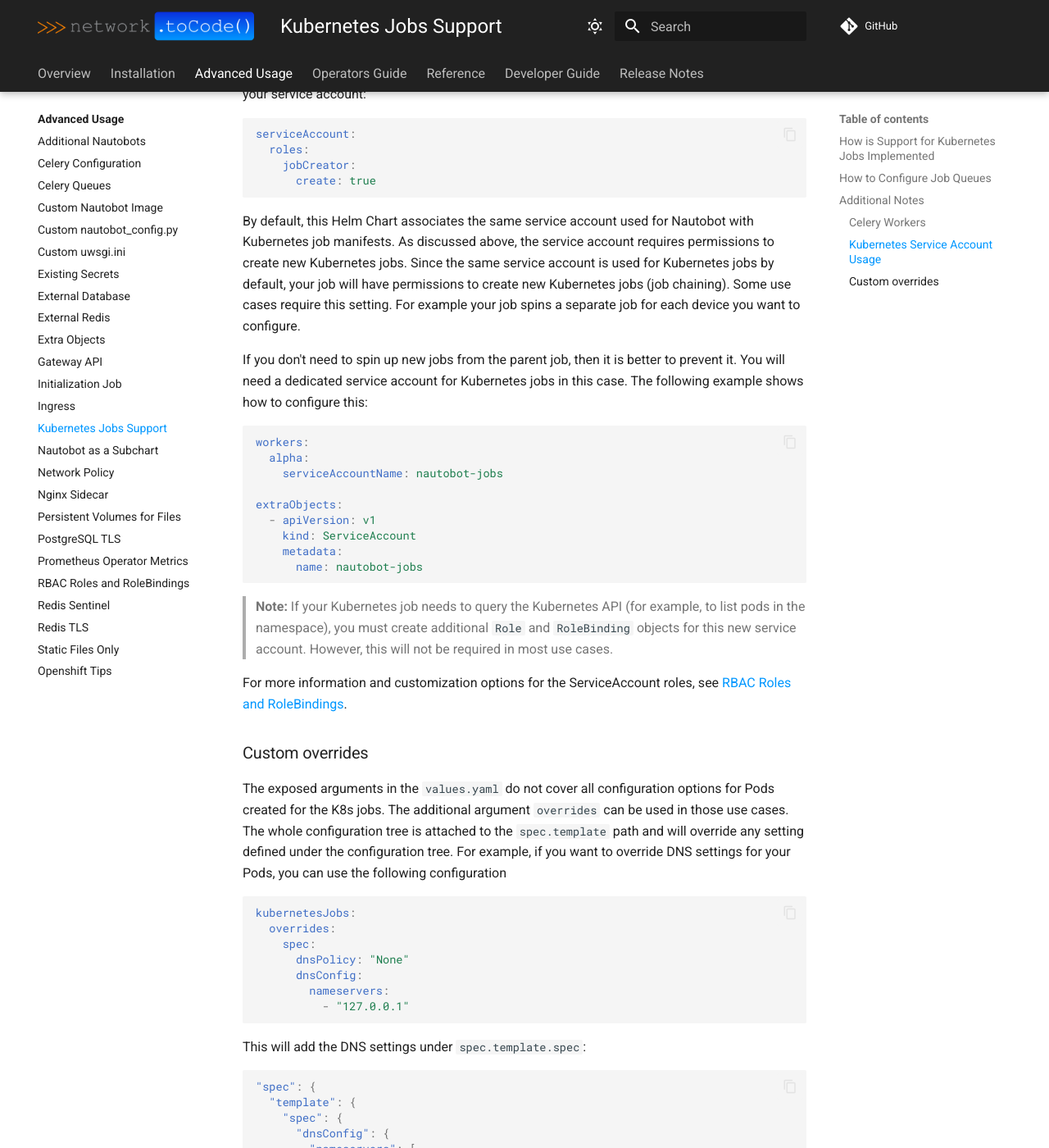
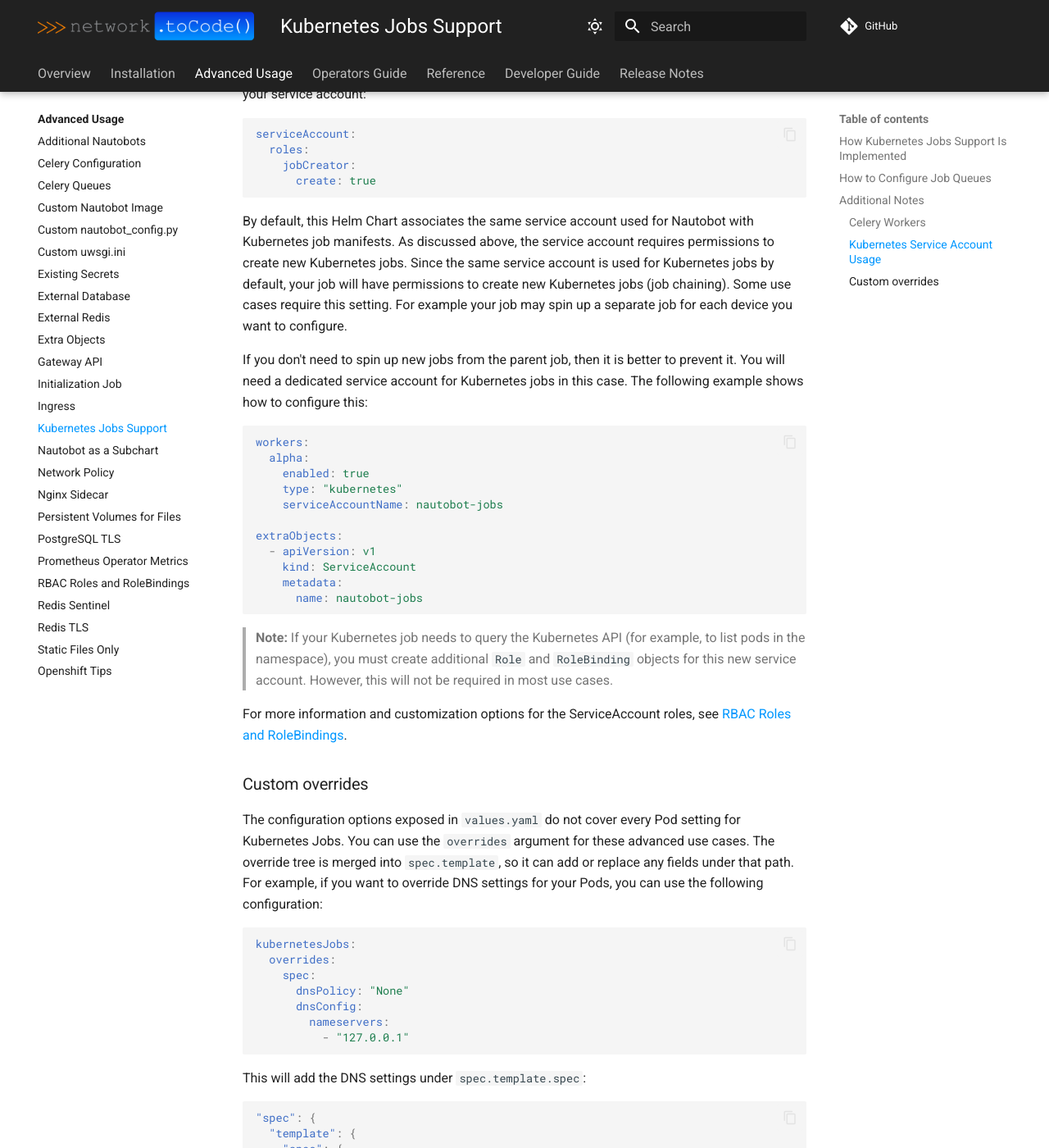
Before and after one commit to nautobot/helm-charts, an MkDocs documentation site: the page built from docs/advanced-features/kubernetes-jobs-support.md, in a window 1280 px wide and 1400 px high, scrolled down 3365 px. Shown: the whole window at 82% size. Built offline with MkDocs 1.6.1 and Material for MkDocs 9.7.7, drawn with Linux system fonts in a browser that asks for light colours; comment, search, counter and statistics services are not loaded; some of the changed text lies outside the part shown.

Commit message:
update the readme

````diff
--- a/docs/advanced-features/kubernetes-jobs-support.md
+++ b/docs/advanced-features/kubernetes-jobs-support.md
@@ -10,7 +10,7 @@
 > **Note:** Support for reading Kubernetes job manifests from a file system is
 > required, which was added in Nautobot `2.4.29` and `3.0.9` versions.
 
-## How is Support for Kubernetes Jobs Implemented
+## How Kubernetes Jobs Support Is Implemented
 
 Each Nautobot job has one or more associated job queues. A job queue defines
 the configuration for executing Nautobot jobs. In traditional Celery-based
@@ -71,11 +71,11 @@
 
 Specific job queues are enabled or disabled in the `workers` section. This
 section contains a map of workers defined in your environment. Each worker must
-have a unique name, which can consist of alphanumeric characters.
+have a unique name and can contain alphanumeric characters and hyphens.
 
 To define a job queue, you must set two values:
 
-* `workers.<worker name>.enable: true`
+* `workers.<worker name>.enabled: true`
 * `workers.<worker name>.type: "kubernetes"`
 
 > **Note:** The `type` defines the job queue type. The default value is `celery`,
@@ -171,7 +171,7 @@
 permissions to create new Kubernetes jobs. Since the same service account is used
 for Kubernetes jobs by default, your job will have permissions to create new
 Kubernetes jobs (job chaining). Some use cases require this setting. For example
-your job spins a separate job for each device you want to configure.
+your job may spin up a separate job for each device you want to configure.
 
 If you don't need to spin up new jobs from the parent job, then it is better to
 prevent it. You will need a dedicated service account for Kubernetes jobs in
@@ -180,6 +180,8 @@
 ```yaml
 workers:
   alpha:
+    enabled: true
+    type: "kubernetes"
     serviceAccountName: nautobot-jobs
 
 extraObjects:
@@ -200,11 +202,11 @@
 
 ### Custom overrides
 
-The exposed arguments in the `values.yaml` do not cover all configuration options
-for Pods created for the K8s jobs. The additional argument `overrides` can be
-used in those use cases. The whole configuration tree is attached to the `spec.template`
-path and will override any setting defined under the configuration tree. For example,
-if you want to override DNS settings for your Pods, you can use the following configuration
+The configuration options exposed in `values.yaml` do not cover every Pod setting
+for Kubernetes Jobs. You can use the `overrides` argument for these advanced use cases.
+The override tree is merged into `spec.template`, so it can add or replace any fields
+under that path. For example, if you want to override DNS settings for your Pods,
+you can use the following configuration:
 
 ```yaml
 kubernetesJobs:
@@ -227,11 +229,14 @@
           "127.0.0.1"
         ]
       },
-      "dnsPolicy": "None",
+      "dnsPolicy": "None"
     }
   }
 }
 ```
 
-No additional validation is performed for the settings defined under `overrides`.
-Therefore, you must ensure that all the settings are specified correctly.
+You can define this globally in `kubernetesJobs.overrides` or per worker in
+`workers.<worker name>.overrides`.
+
+No additional validation is performed for settings defined under `overrides`.
+Make sure that all fields are valid Kubernetes `PodTemplateSpec` fields.
````
